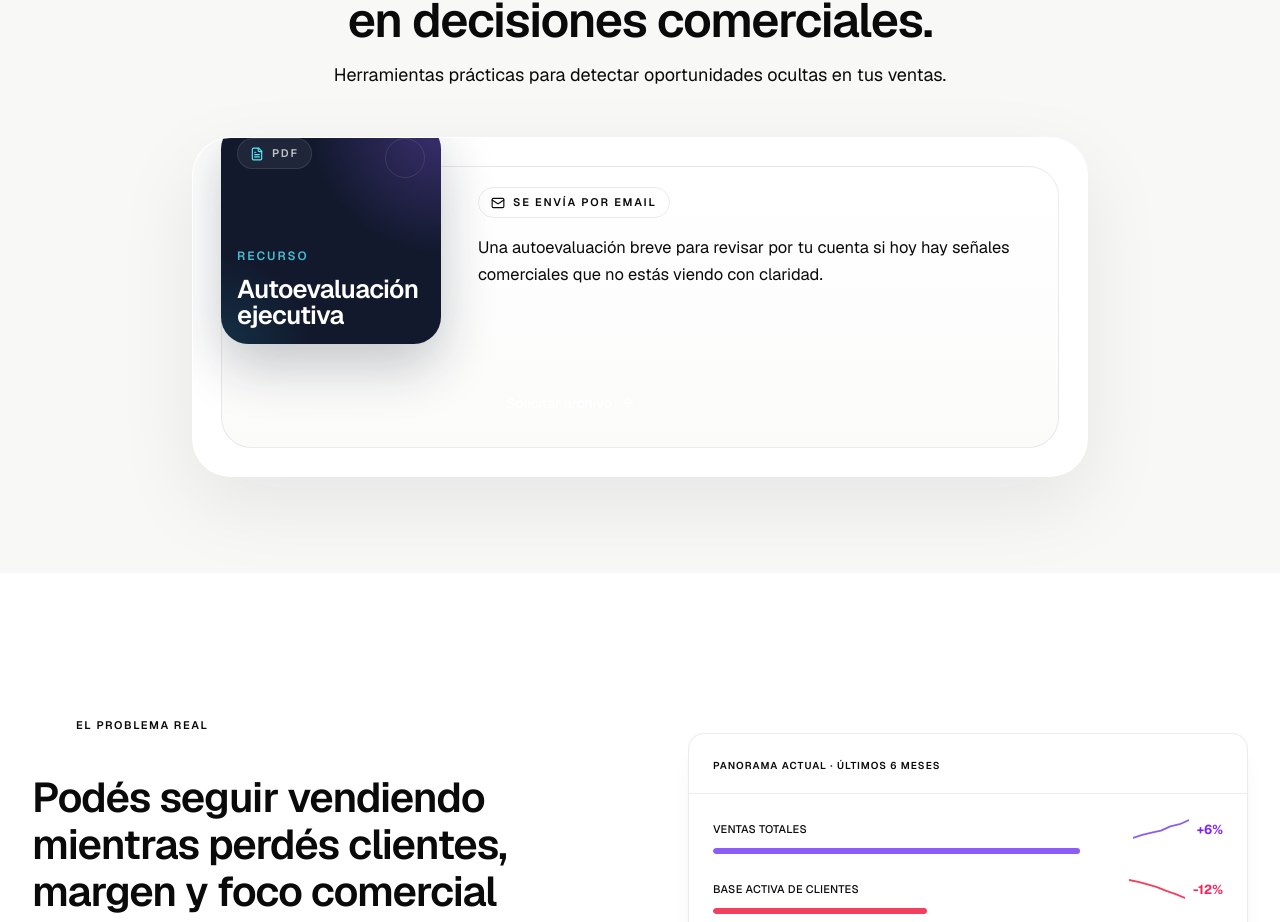
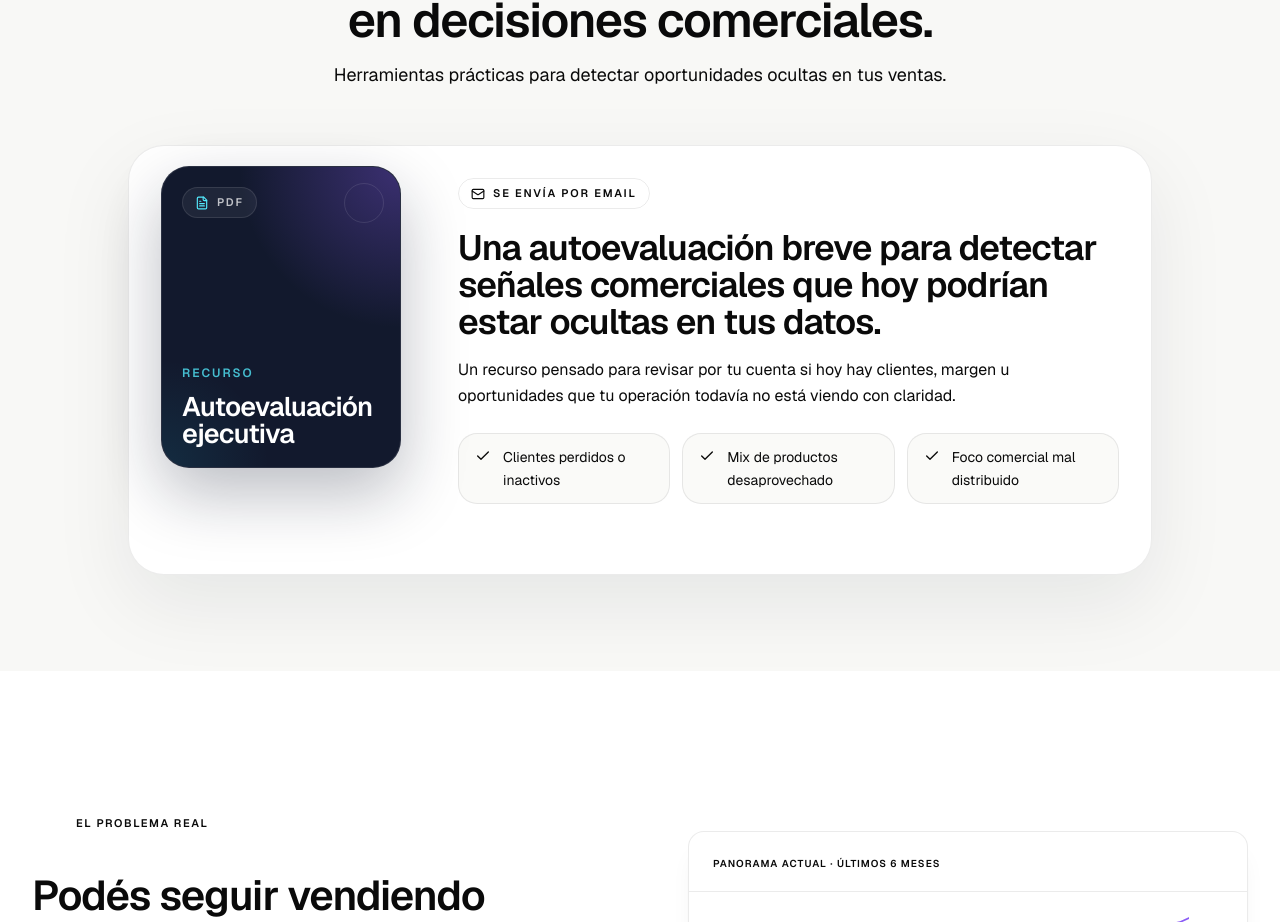
Before and after one commit to AluenIriarte/WebPage, a React (Vite) app: page / in a window 1280 px wide. Shown: the part 1271-2193 px from the top of the page. Built offline with nearby package versions, Linux system fonts and the light colour scheme.

Commit message:
Rework lead magnet showcase card

```diff
--- a/src/app/components/LeadMagnetSection.tsx
+++ b/src/app/components/LeadMagnetSection.tsx
@@ -1,10 +1,16 @@
 import { FormEvent, useMemo, useState } from "react";
 import { motion } from "motion/react";
-import { ArrowRight, FileText, Mail } from "lucide-react";
+import { ArrowRight, Check, FileText, Mail } from "lucide-react";
 import { useNavigate } from "react-router-dom";
 import { AUTO_DIAGNOSTIC_THANKYOU_HREF } from "../lib/contact";
 import { trackFormSubmit } from "../lib/analytics";
 import { freeResources } from "../lib/free-resources";
+
+const benefitPoints = [
+  "Clientes perdidos o inactivos",
+  "Mix de productos desaprovechado",
+  "Foco comercial mal distribuido",
+];
 
 const initialForm = {
   nombre: "",
@@ -14,10 +20,11 @@ const initialForm = {
 
 function ResourceCover({ title, type }: { title: string; type: string }) {
   return (
-    <div className="relative overflow-hidden rounded-[1.7rem] bg-[#12192D] p-4 text-white shadow-[0_22px_54px_rgba(15,23,42,0.24)]">
-      <div className="absolute inset-0 bg-[radial-gradient(circle_at_top_right,rgba(139,92,246,0.34),transparent_42%),radial-gradient(circle_at_bottom_left,rgba(34,211,238,0.12),transparent_28%)]" />
+    <div className="relative mx-auto w-full max-w-[240px] overflow-hidden rounded-[1.75rem] border border-white/10 bg-[#12192D] px-5 py-5 text-white shadow-[0_26px_65px_rgba(15,23,42,0.28)]">
+      <div className="absolute inset-0 bg-[radial-gradient(circle_at_top_right,rgba(139,92,246,0.34),transparent_42%),radial-gradient(circle_at_bottom_left,rgba(34,211,238,0.10),transparent_28%)]" />
       <div className="absolute right-4 top-4 h-10 w-10 rounded-full border border-white/10" />
-      <div className="relative flex min-h-[190px] flex-col justify-between">
+
+      <div className="relative flex min-h-[260px] flex-col justify-between">
         <div className="inline-flex w-fit items-center gap-2 rounded-full border border-white/10 bg-white/6 px-3 py-1.5">
           <FileText className="h-3.5 w-3.5 text-cyan-300" />
           <span className="text-[11px] font-semibold uppercase tracking-[0.16em] text-white/72">
@@ -29,7 +36,7 @@ function ResourceCover({ title, type }: { title: string; type: string }) {
           <p className="text-xs font-semibold uppercase tracking-[0.16em] text-cyan-300/78">
             Recurso
           </p>
-          <h3 className="mt-3 text-[1.6rem] font-semibold leading-[1.02] tracking-tight">{title}</h3>
+          <h3 className="mt-3 text-[1.68rem] font-semibold leading-[1.02] tracking-tight">{title}</h3>
         </div>
       </div>
     </div>
@@ -69,7 +76,7 @@ export function LeadMagnetSection() {
   return (
     <section id="recurso" className="relative overflow-hidden bg-[#F8F8F6] py-20 lg:py-24">
       <div className="pointer-events-none absolute inset-0 -z-10">
-        <div className="absolute left-1/2 top-8 h-[340px] w-[340px] -translate-x-1/2 rounded-full bg-accent/[0.06] blur-3xl" />
+        <div className="absolute left-1/2 top-8 h-[320px] w-[320px] -translate-x-1/2 rounded-full bg-accent/[0.06] blur-3xl" />
       </div>
 
       <div className="mx-auto max-w-7xl px-6 lg:px-8">
@@ -92,9 +99,9 @@ export function LeadMagnetSection() {
           initial={{ opacity: 0, y: 20 }}
           whileInView={{ opacity: 1, y: 0 }}
           viewport={{ once: true, margin: "-40px" }}
-          transition={{ duration: 0.62, delay: 0.08 }}
-          className="mx-auto mt-12 max-w-4xl"
-          style={{ perspective: "1400px" }}
+          transition={{ duration: 0.56, delay: 0.08 }}
+          className="mx-auto mt-14 max-w-5xl"
+          style={{ perspective: "1200px" }}
         >
           {freeResources.map((resource) => {
             const isSelected = selectedResourceId === resource.id;
@@ -103,71 +110,84 @@ export function LeadMagnetSection() {
               <motion.div
                 key={resource.id}
                 animate={{ rotateY: isSelected ? 180 : 0 }}
-                transition={{ duration: 0.55, ease: [0.22, 1, 0.36, 1] }}
+                transition={{ duration: 0.48, ease: [0.22, 1, 0.36, 1] }}
                 style={{ transformStyle: "preserve-3d" }}
-                className="relative min-h-[450px] sm:min-h-[340px]"
+                className="relative min-h-[700px] sm:min-h-[560px] lg:min-h-[430px]"
               >
                 <div
-                  className="absolute inset-0 overflow-hidden rounded-[2.4rem] border border-white/80 bg-white shadow-[0_28px_80px_rgba(15,23,42,0.08)]"
+                  className="absolute inset-0 rounded-[2.25rem] border border-border/55 bg-white shadow-[0_28px_80px_rgba(15,23,42,0.08)]"
                   style={{ backfaceVisibility: "hidden" }}
                 >
-                  <div className="relative h-full px-5 pb-5 pt-[12.8rem] sm:px-6 sm:pb-6 sm:pt-6 lg:px-7 lg:py-7">
-                    <div className="absolute left-5 right-auto top-0 w-[205px] -translate-y-4 sm:left-6 sm:w-[220px] lg:left-7">
+                  <div className="grid gap-10 px-6 py-8 lg:grid-cols-[0.28fr_0.72fr] lg:gap-10 lg:px-8 lg:py-8">
+                    <div className="flex justify-center lg:justify-start">
+                      <div className="lg:-translate-y-3">
                         <ResourceCover title={resource.title} type={resource.type} />
                       </div>
+                    </div>
 
-                    <div className="h-full rounded-[1.9rem] border border-border/50 bg-[linear-gradient(180deg,#ffffff_0%,#fbfbfa_100%)] p-5 sm:pl-[15.25rem] lg:pl-[16rem]">
-                      <div className="flex h-full flex-col justify-between gap-4">
-                        <div>
-                          <div className="inline-flex items-center gap-2 rounded-full border border-accent/12 bg-accent/[0.06] px-3 py-1.5 text-[11px] font-semibold uppercase tracking-[0.16em] text-accent/80">
+                    <div className="flex flex-col justify-center">
+                      <div className="inline-flex w-fit items-center gap-2 rounded-full border border-accent/12 bg-accent/[0.06] px-3 py-1.5 text-[11px] font-semibold uppercase tracking-[0.16em] text-accent/80">
                         <Mail className="h-3.5 w-3.5" />
                         Se envía por email
                       </div>
 
-                          <p className="mt-4 max-w-xl text-[0.98rem] leading-relaxed text-muted-foreground md:text-[1.03rem]">
-                            Una autoevaluación breve para revisar por tu cuenta si hoy hay señales comerciales que no estás viendo con claridad.
+                      <h3 className="mt-5 max-w-2xl text-[1.9rem] font-semibold leading-[1.06] tracking-tight text-foreground lg:text-[2.2rem]">
+                        Una autoevaluación breve para detectar señales comerciales que hoy podrían estar ocultas en tus datos.
+                      </h3>
+
+                      <p className="mt-4 max-w-xl text-sm leading-relaxed text-muted-foreground md:text-base">
+                        Un recurso pensado para revisar por tu cuenta si hoy hay clientes, margen u oportunidades que tu operación todavía no está viendo con claridad.
                       </p>
+
+                      <div className="mt-6 grid gap-3 sm:grid-cols-3">
+                        {benefitPoints.map((point) => (
+                          <div
+                            key={point}
+                            className="flex items-start gap-3 rounded-[1.2rem] border border-border/50 bg-[#FAFAF8] px-4 py-3 text-sm leading-relaxed text-foreground/78"
+                          >
+                            <Check className="mt-0.5 h-4 w-4 flex-shrink-0 text-accent" />
+                            <span>{point}</span>
+                          </div>
+                        ))}
                       </div>
 
-                        <div>
+                      <div className="mt-8">
                         <button
                           type="button"
                           onClick={() => setSelectedResourceId(resource.id)}
-                            className="group inline-flex items-center justify-center gap-2 rounded-full bg-accent px-7 py-3.5 text-sm font-medium text-white transition-all duration-300 hover:scale-[1.01] hover:bg-accent/90 hover:shadow-lg hover:shadow-accent/20"
+                          className="group inline-flex h-[50px] items-center justify-center gap-2 rounded-full bg-accent px-8 text-sm font-medium text-white transition-all duration-300 hover:scale-[1.01] hover:bg-accent/90 hover:shadow-lg hover:shadow-accent/20"
                         >
-                            Solicitar archivo
+                          Solicitar recurso
                           <ArrowRight className="h-4 w-4 transition-transform group-hover:translate-x-1" />
                         </button>
                       </div>
                     </div>
                   </div>
                 </div>
+
+                <div
+                  className="absolute inset-0 rounded-[2.25rem] border border-border/55 bg-white shadow-[0_28px_80px_rgba(15,23,42,0.08)]"
+                  style={{ backfaceVisibility: "hidden", transform: "rotateY(180deg)" }}
+                >
+                  <div className="grid gap-10 px-6 py-8 lg:grid-cols-[0.28fr_0.72fr] lg:gap-10 lg:px-8 lg:py-8">
+                    <div className="flex justify-center lg:justify-start">
+                      <div className="lg:-translate-y-3">
+                        <ResourceCover title={resource.title} type={resource.type} />
+                      </div>
                     </div>
 
-                <div
-                  className="absolute inset-0 overflow-hidden rounded-[2.4rem] border border-white/80 bg-white shadow-[0_28px_80px_rgba(15,23,42,0.08)]"
-                  style={{ backfaceVisibility: "hidden", transform: "rotateY(180deg)" }}
-                >
-                  <div className="relative h-full px-5 pb-5 pt-[12.8rem] sm:px-6 sm:pb-6 sm:pt-6 lg:px-7 lg:py-7">
-                    <div className="absolute left-5 right-auto top-0 w-[205px] -translate-y-4 sm:left-6 sm:w-[220px] lg:left-7">
-                      <ResourceCover title={resource.title} type={resource.type} />
-                    </div>
-
-                    <div className="h-full rounded-[1.9rem] border border-border/50 bg-[linear-gradient(180deg,#ffffff_0%,#fbfbfa_100%)] p-5 sm:pl-[15.25rem] lg:pl-[16rem]">
-                      <div className="flex h-full flex-col justify-between gap-4">
-                        <div>
-                          <div className="inline-flex items-center gap-2 rounded-full border border-accent/12 bg-accent/[0.06] px-3 py-1.5 text-[11px] font-semibold uppercase tracking-[0.16em] text-accent/80">
+                    <div className="flex flex-col justify-center">
+                      <div className="inline-flex w-fit items-center gap-2 rounded-full border border-accent/12 bg-accent/[0.06] px-3 py-1.5 text-[11px] font-semibold uppercase tracking-[0.16em] text-accent/80">
                         <Mail className="h-3.5 w-3.5" />
                         Completar datos
                       </div>
 
-                          <p className="mt-3 max-w-xl text-sm leading-relaxed text-muted-foreground">
-                            Dejá nombre, email y empresa para recibir el recurso.
+                      <p className="mt-4 max-w-xl text-sm leading-relaxed text-muted-foreground md:text-base">
+                        Completá tus datos y te enviamos el recurso para que lo revises con calma.
                       </p>
-                        </div>
 
-                        <form onSubmit={handleSubmit} className="grid gap-3">
-                          <div className="grid gap-3 sm:grid-cols-2">
+                      <form onSubmit={handleSubmit} className="mt-6 grid gap-4">
+                        <div className="grid gap-4 lg:grid-cols-2">
                           <label className="grid gap-2">
                             <span className="text-sm font-medium text-foreground">Nombre</span>
                             <input
@@ -175,7 +195,7 @@ export function LeadMagnetSection() {
                               required
                               value={form.nombre}
                               onChange={(event) => setForm((current) => ({ ...current, nombre: event.target.value }))}
-                                className="rounded-[1.2rem] border border-border bg-[#FAFAF8] px-4 py-3 text-sm text-foreground outline-none transition-colors placeholder:text-muted-foreground/60 focus:border-accent/35"
+                              className="rounded-[1.15rem] border border-border bg-[#FAFAF8] px-4 py-3 text-sm text-foreground outline-none transition-colors placeholder:text-muted-foreground/60 focus:border-accent/35"
                               placeholder="Alan"
                             />
                           </label>
@@ -187,7 +207,7 @@ export function LeadMagnetSection() {
                               required
                               value={form.email}
                               onChange={(event) => setForm((current) => ({ ...current, email: event.target.value }))}
-                                className="rounded-[1.2rem] border border-border bg-[#FAFAF8] px-4 py-3 text-sm text-foreground outline-none transition-colors placeholder:text-muted-foreground/60 focus:border-accent/35"
+                              className="rounded-[1.15rem] border border-border bg-[#FAFAF8] px-4 py-3 text-sm text-foreground outline-none transition-colors placeholder:text-muted-foreground/60 focus:border-accent/35"
                               placeholder="nombre@empresa.com"
                             />
                           </label>
@@ -199,7 +219,7 @@ export function LeadMagnetSection() {
                             type="text"
                             value={form.empresa}
                             onChange={(event) => setForm((current) => ({ ...current, empresa: event.target.value }))}
-                              className="rounded-[1.2rem] border border-border bg-[#FAFAF8] px-4 py-3 text-sm text-foreground outline-none transition-colors placeholder:text-muted-foreground/60 focus:border-accent/35"
+                            className="rounded-[1.15rem] border border-border bg-[#FAFAF8] px-4 py-3 text-sm text-foreground outline-none transition-colors placeholder:text-muted-foreground/60 focus:border-accent/35"
                             placeholder="Opcional"
                           />
                         </label>
@@ -207,9 +227,9 @@ export function LeadMagnetSection() {
                         <div className="mt-2 flex flex-col gap-3 sm:flex-row sm:items-center">
                           <button
                             type="submit"
-                              className="group inline-flex items-center justify-center gap-2 rounded-full bg-accent px-7 py-3.5 text-sm font-medium text-white transition-all duration-300 hover:scale-[1.01] hover:bg-accent/90 hover:shadow-lg hover:shadow-accent/20"
+                            className="group inline-flex h-[50px] items-center justify-center gap-2 rounded-full bg-accent px-8 text-sm font-medium text-white transition-all duration-300 hover:scale-[1.01] hover:bg-accent/90 hover:shadow-lg hover:shadow-accent/20"
                           >
-                              Solicitar archivo
+                            Recibir guía por email
                             <ArrowRight className="h-4 w-4 transition-transform group-hover:translate-x-1" />
                           </button>
 
@@ -226,7 +246,6 @@ export function LeadMagnetSection() {
                     </div>
                   </div>
                 </div>
-                </div>
               </motion.div>
             );
           })}
```
Lines whose indentation alone changed are shown as unchanged.
